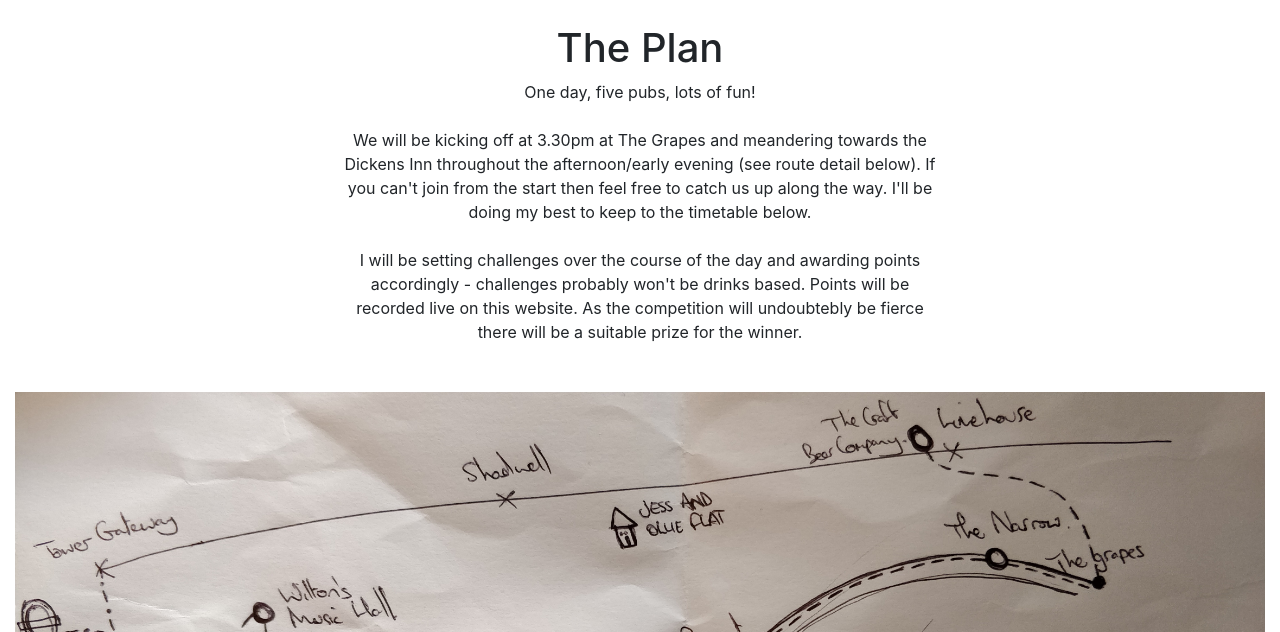
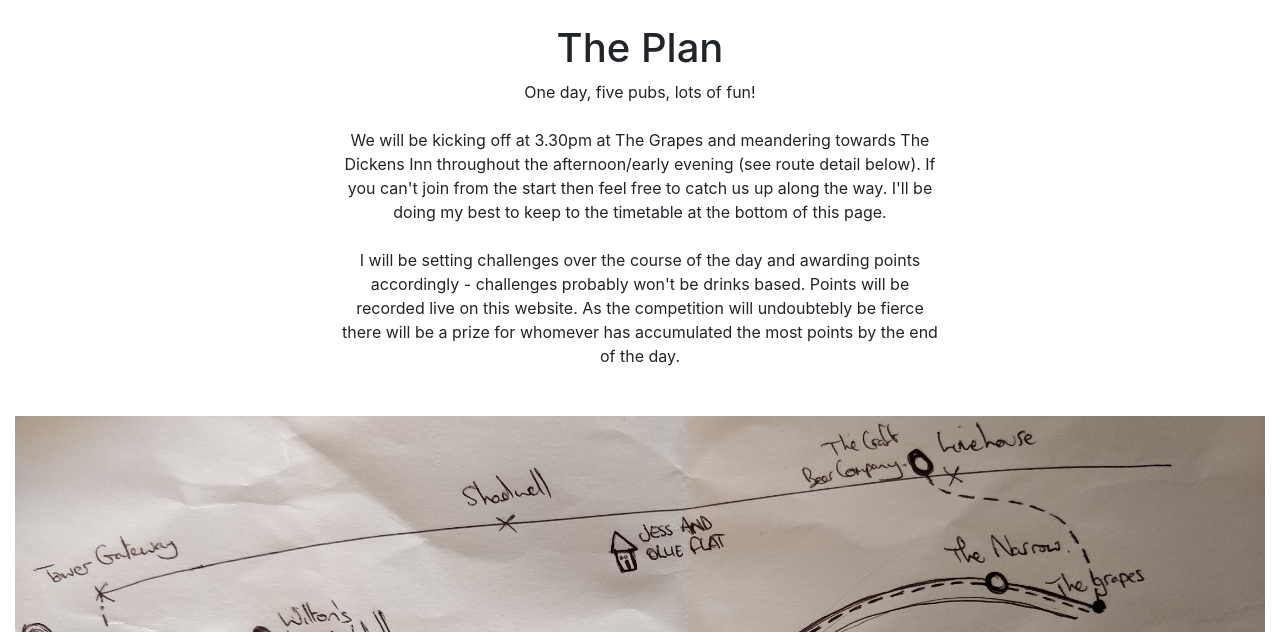
Before and after one commit to ollie-codeaid/birthday, a Django app: page / in a window 1280 px wide. Shown: the part 56-688 px from the top of the page. Run offline with Django 3.2, Linux system fonts and the light colour scheme; some libraries are stand-ins or nearby versions.

Commit message:
More copy

```diff
--- a/birthday/friends/templates/friends/map.html
+++ b/birthday/friends/templates/friends/map.html
@@ -5,14 +5,15 @@
 	<h1>The Plan</h1>
 	One day, five pubs, lots of fun!
 	</br></br>
-	We will be kicking off at 3.30pm at The Grapes and meandering towards the Dickens Inn
+	We will be kicking off at 3.30pm at The Grapes and meandering towards The Dickens Inn
 	throughout the afternoon/early evening (see route detail below). If you can't join from
 	the start then feel free to catch us up along the way. I'll be doing my best to keep to
-	the timetable below.
+	the timetable at the bottom of this page.
 	</br></br>
 	I will be setting challenges over the course of the day and awarding points accordingly
 	- challenges probably won't be drinks based. Points will be recorded live on this website.
-	As the competition will undoubtebly be fierce there will be a suitable prize for the winner.
+	As the competition will undoubtebly be fierce there will be a prize for whomever has
+	accumulated the most points by the end of the day.
 	</br></br>
     </div>
 </div>
```
